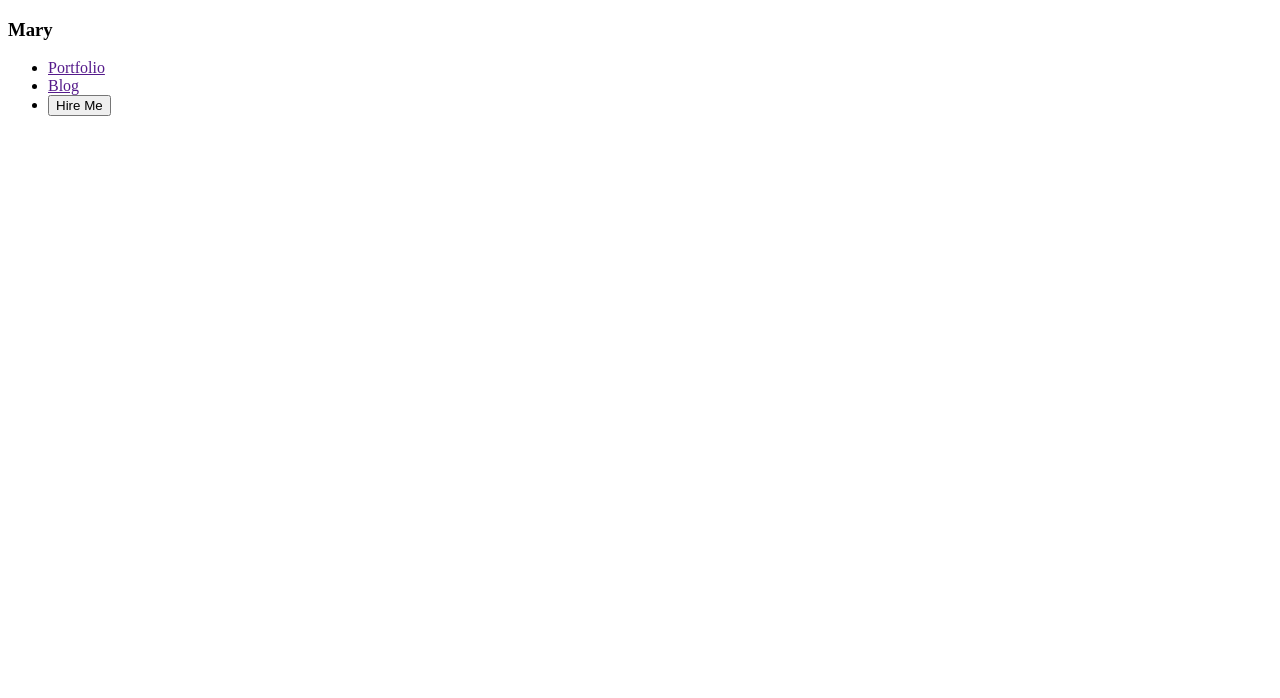
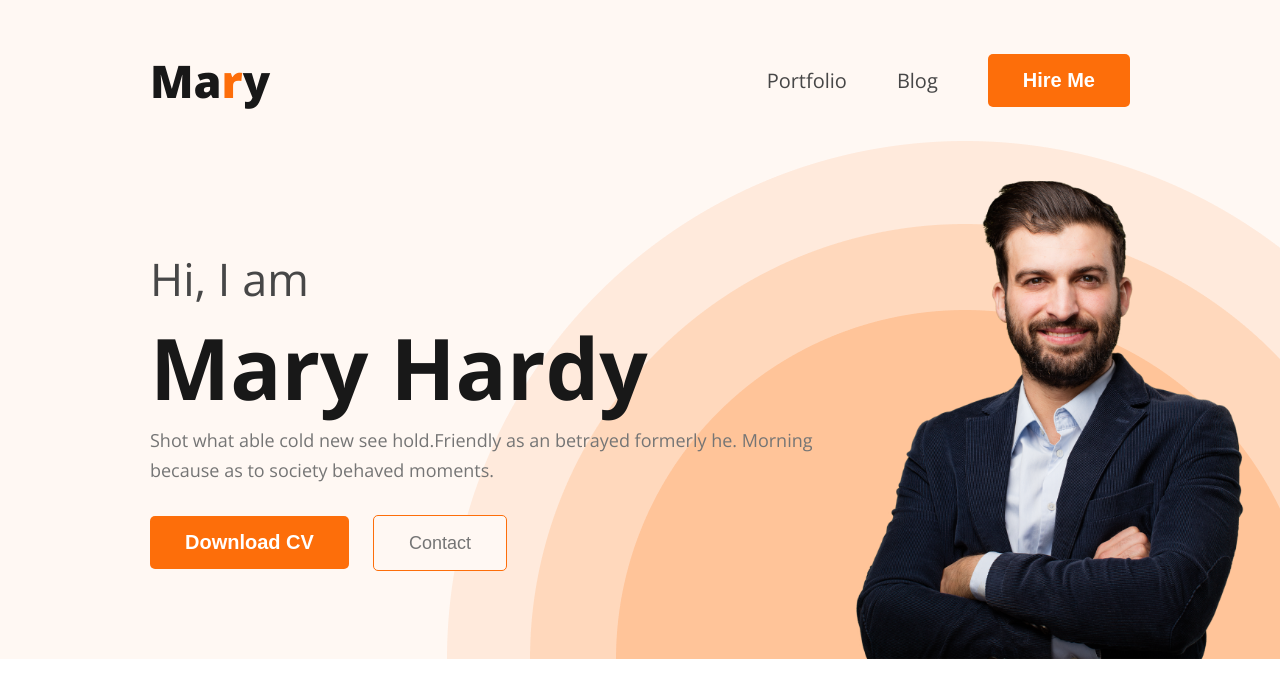
Before and after one commit to Sifat400/web-dev-portfolio, a plain HTML site: page index.html in a window 1280 px wide. Drawn offline with nearby package versions, Linux system fonts and the light colour scheme.

Commit message:
header section added

```diff
--- a/index.html
+++ b/index.html
@@ -12,13 +12,24 @@
 <body>
     <header>
         <nav>
-            <h3>Ma<span>r</span>y</h3>
+            <h3>Ma<span class="color-primary" >r</span>y</h3>
             <ul>
                 <li><a href="">Portfolio</a></li>
                 <li><a href="">Blog</a></li>
-                <li><button>Hire Me</button></li>
+                <li><button class="btn-primary">Hire Me</button></li>
             </ul>
         </nav>
+
+        <div class="banner">
+            <div class="banner-content">
+                <h3 class="banner-greeting">Hi, I  am</h3>
+                <h1 class="banner-title">Mary Hardy</h1>
+                <p>Shot what able cold new see hold.Friendly as an betrayed formerly he. Morning because as to society behaved moments.</p>
+                <button class="btn-primary">Download CV</button>
+                <button class="btn-secondary">Contact</button>
+            </div>
+            <img src="images/hardy.png" alt="" class="portfolio">
+        </div>
     </header>
     <main></main>
     <footer></footer>
--- a/styles/style.css
+++ b/styles/style.css
@@ -0,0 +1,104 @@
+*{
+    margin: 0;
+    padding: 0;
+}
+
+body{
+    font-family: 'Open Sans', sans-serif;
+}
+
+.color-primary{
+    color: #FD6E0A;
+}
+
+.btn-primary{
+    background-color: #FD6E0A;
+    color: white;
+    border: 0px;
+    font-size: 20px;
+    font-weight: 700;
+    border-radius: 5px;
+    padding: 15px 35px
+}
+
+.btn-secondary{
+    color:  #757575;
+font-size: 18px;
+font-weight: 400;
+line-height: 30px;
+background: #FFF8F3;
+border-radius: 5px;
+border: 1px solid #FD6E0A;
+padding: 12px 35px
+}
+
+nav{
+    display: flex;
+    align-items: center;
+    justify-content: space-between;
+    padding: 50px 150px;
+}
+
+nav > h3{
+    color: #181818;
+    font-size: 45px;
+    font-style: normal;
+    font-weight: 800;
+}
+
+nav > ul {
+    display: flex;
+    align-items: center;
+}
+
+nav ul li{
+    list-style: none;
+    margin-left: 50px;
+
+}
+
+nav ul li a{
+    text-decoration: none;
+    color: #474747;
+    font-size: 20px;
+}
+
+header {
+    background-color: #FFF8F3;
+    background-image: url(../images/header_bg.png);
+    background-repeat: no-repeat;
+    background-position: bottom right;
+}
+.banner{
+    padding: 0px 30px 0px 150px;
+    display: flex;
+    align-items: center;
+}
+
+.portfolio{
+    width: 430px;
+}
+
+.banner-greeting{
+    color:  #474747;
+font-size: 45px;
+font-weight: 400;
+}
+
+.banner-title{
+    color:#181818;
+font-size: 85px;
+font-weight: 700;
+}
+
+.banner-content > p{
+    color:  #757575;
+font-size: 18px;
+font-weight: 400;
+line-height: 30px;
+margin-bottom: 30px;
+}
+
+.banner-content > button{
+    margin-right: 20px;
+}
```
